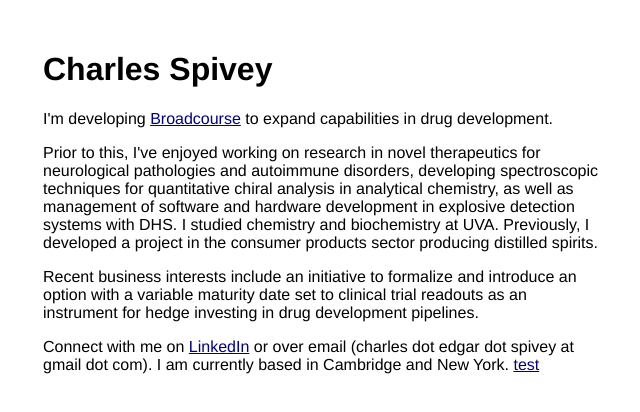
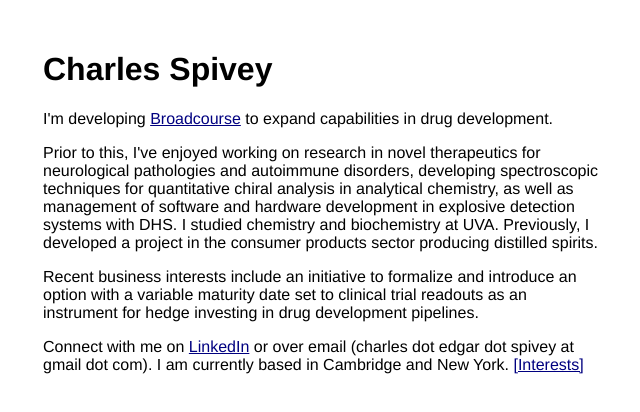
Before and after one commit to cespivey/cespivey.github.io, a plain HTML site: page index.html in a window 1280 px wide. Shown: the full height of the page, 29-669 px from the left. Drawn offline with Linux system fonts and the light colour scheme.

Commit message:
Update index.html

```diff
--- a/index.html
+++ b/index.html
@@ -21,7 +21,7 @@
             <p>I'm developing <a href="https://broadcourse.bio/">Broadcourse</a> to expand capabilities in drug development</a>.</p>
             <p>Prior to this, I've enjoyed working on research in novel therapeutics for neurological pathologies and autoimmune disorders, developing spectroscopic techniques for quantitative chiral analysis in analytical chemistry, as well as management of software and hardware development in explosive detection systems with DHS. I studied chemistry and biochemistry at UVA. Previously, I developed a project in the consumer products sector producing distilled spirits.</p>
             <p>Recent business interests include an initiative to formalize and introduce an option with a variable maturity date set to clinical trial readouts as an instrument for hedge investing in drug development pipelines.</p>
-            <p>Connect with me on <a href="https://www.linkedin.com/in/charles-spivey/">LinkedIn</a> or over email (charles dot edgar dot spivey at gmail dot com). I am currently based in Cambridge and New York. <a href="/interests.html">test</a></p>
+            <p>Connect with me on <a href="https://www.linkedin.com/in/charles-spivey/">LinkedIn</a> or over email (charles dot edgar dot spivey at gmail dot com). I am currently based in Cambridge and New York. <a href="/interests.html">[Interests]</a></p>
         </div>
         <div id='right'></div>
     </div>
```
